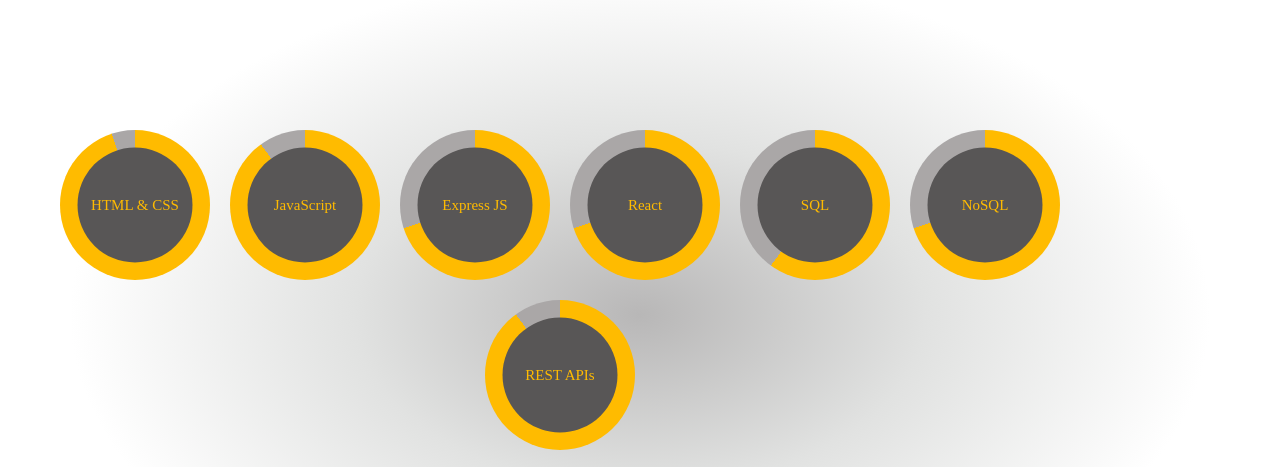
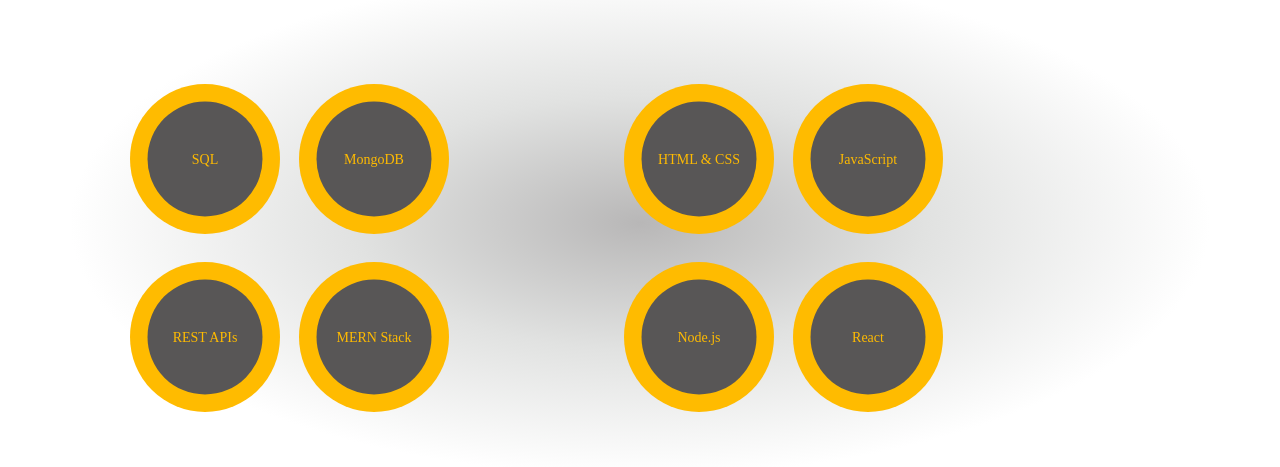
Before and after one commit to Laurencvengros/20_React-Portfolio, a React (Create React App) app: page /resume in a window 1280 px wide. Shown: the part 333-800 px from the top of the page. Built offline with nearby package versions, Linux system fonts and the light colour scheme; what webfontloader would draw is missing.

Commit message:
fixed styling on resume page

```diff
--- a/src/App.css
+++ b/src/App.css
@@ -65,8 +65,9 @@
   flex-wrap: wrap;
   justify-content: center;
   align-items: center;
-  padding-top: 50px;
-  padding-bottom: 200px;
+
+  padding-bottom: 50px;
+
 
 
 }
@@ -75,29 +76,17 @@
   position: relative;
   width: 150px;
   height: 150px;
-  margin: 10px;
+  margin: 14px;
   border-radius: 50%;
   background: #FFCDB2;
-  overflow: hidden;
+  /* overflow: hidden; */
 }
-.circle.per-95 {
-    background-image: conic-gradient(rgb(255, 187, 0) 95%, rgb(170, 167, 167) 0);
+.circle.per-100 {
+    background-image: conic-gradient(rgb(255, 187, 0) 100%, rgb(170, 167, 167) 0);
+    margin-left: 5px;
   }
-.circle.per-35 {
-  background-image: conic-gradient(rgb(255, 187, 0) 35%, rgb(170, 167, 167) 0);
-}
-.circle.per-80 {
-  background-image: conic-gradient(rgb(255, 187, 0) 80%, rgb(170, 167, 167) 0);
-}
-.circle.per-70 {
-  background-image: conic-gradient(rgb(255, 187, 0) 70%, rgb(170, 167, 167) 0);
-}
-.circle.per-90{
-  background-image: conic-gradient(rgb(255, 187, 0) 90%, rgb(170, 167, 167) 0);
-}
-.circle.per-60{
-  background-image: conic-gradient(rgb(255, 187, 0) 60%, rgb(170, 167, 167) 0);
-}
+
+
 .circle .inner {
   display: flex;
   justify-content: center;
@@ -110,9 +99,12 @@
   height: 115px;
   background: rgb(88, 86, 86);
   border-radius: 50%;
-  font-size: 15px;
+  font-size: 14px;
   font-weight: 300;
   color: rgb(255, 187, 0);
+}
+.col{
+  margin-left: 10%;
 }
 
 .footer {
@@ -137,6 +129,4 @@
 .test{
    background: radial-gradient(closest-side, #b8b7b7, #e1e2e1 , #ffffff);
 
-
-  /* box-shadow: 5px 5px 40px 30px inset rgba(0,0 ,0,0.2); */
 }
--- a/src/components/Resume.js
+++ b/src/components/Resume.js
@@ -30,31 +30,41 @@
             </MDBContainer>
             <MDBContainer className="test">
             <ParticlesBg type="cobweb" bg={true} />
-                <MDBRow>
-                    <MDBCol md="12">
+                <MDBRow >
+                    <MDBCol md="4" className='col'>
                         <div className="col-sm-12  order-last" style={{marginTop: '100px', fontFamily:'Montserrat',  marginLeft: '-80px'}}>
                             <div className="wrap-circles">
-                            <div className="circle per-95">
+                                <div className="circle per-100">
+                                    <div className="inner">SQL</div>
+                                </div>
+                                <div className="circle per-100">
+                                    <div className="inner">MongoDB</div>
+                                </div>
+                                <div className="circle per-100">
+                                    <div className="inner">REST APIs</div>
+                                </div>
+                                <div className="circle per-100">
+                                    <div className="inner">MERN Stack</div>
+                                </div>
+                            </div>
+                        </div>
+                    </MDBCol>
+                    <MDBCol md="4" className='col'>
+                        <div className="col-sm-12  order-last" style={{marginTop: '100px', fontFamily:'Montserrat',  marginLeft: '-80px'}}>
+                            <div className="wrap-circles">
+                                <div className="circle per-100">
                                     <div className="inner">HTML & CSS</div>
                                 </div>
-                            <div className="circle per-90">
-                                <div className="inner">JavaScript</div>
+                                <div className="circle per-100">
+                                    <div className="inner" > JavaScript</div>
                                 </div>
-                            <div className="circle per-70">
-                                <div className="inner">Express JS</div>
+                                <div className="circle per-100">
+                                    <div className="inner">Node.js</div>
                                 </div>
-                            <div className="circle per-70">
+                                <div className="circle per-100">
                                     <div className="inner">React</div>
                                 </div>
-                            <div className="circle per-60">
-                                <div className="inner">SQL</div>
-                            </div>
-                                <div className="circle per-70">
-                            <div className="inner">NoSQL</div>
-                            </div>
-                            <div className="circle per-90">
-                                <div className="inner">REST APIs</div>
-                            </div>
+
                             </div>
                         </div>
                     </MDBCol>
@@ -64,7 +74,7 @@
             <MDBContainer className="mt-4">
                 <MDBRow>
                     <MDBCol md="12">
-                        <h1 style={{fontSize:'60px',marginTop: '10px', color:'#000',  marginLeft: '10px', fontFamily:'Anton'}}> Download My Resume</h1>
+                        <h1 style={{fontSize:'60px',marginTop: '10px', color:'#000',  marginLeft: '40px', fontFamily:'Anton'}}> Download My Resume</h1>
                         <hr style={{height:'3px',color: '#ffbb00',backgroundColor: '#ffbb00',width: '60%',marginLeft: '5px'}}/>
                         <embed id="Resume" src={myResume} width="100%" height="750px" style={{marginBottom: '100px'}}/>
                     </MDBCol>
```
Also changed, not shown: 1 other file (tests, documents, lock files or other folders). Lines whose indentation alone changed are shown as unchanged.
